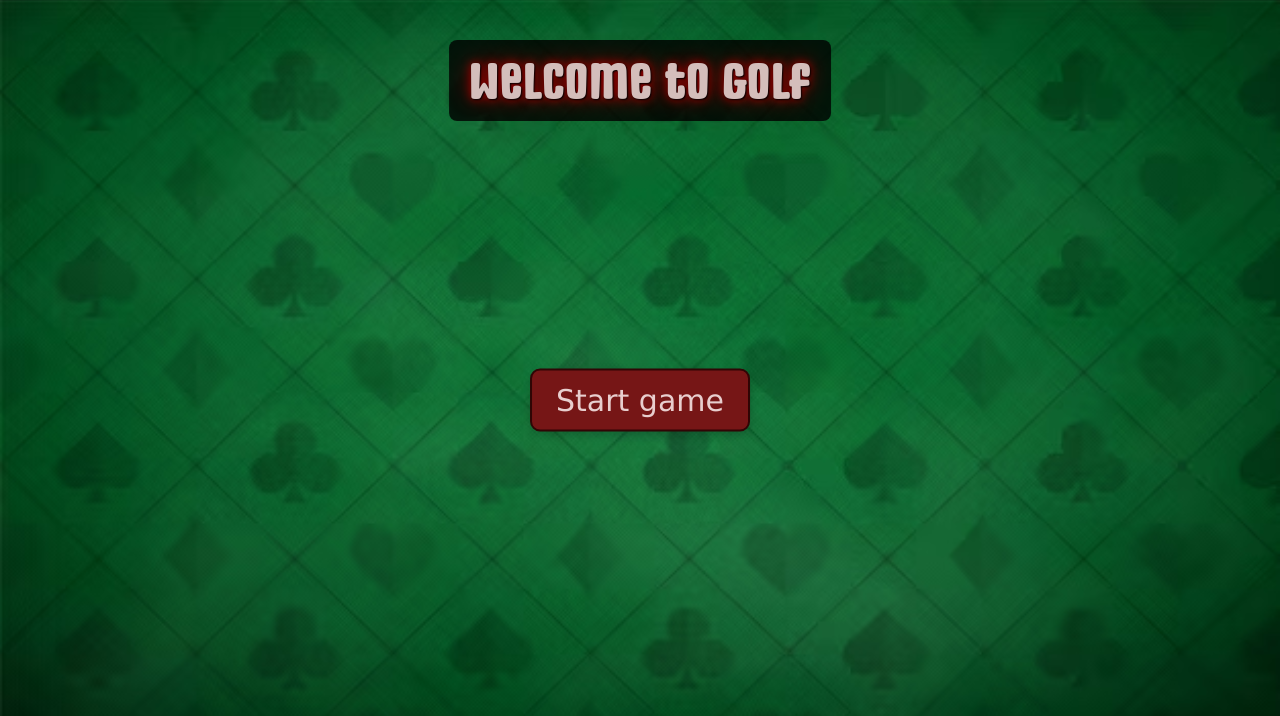
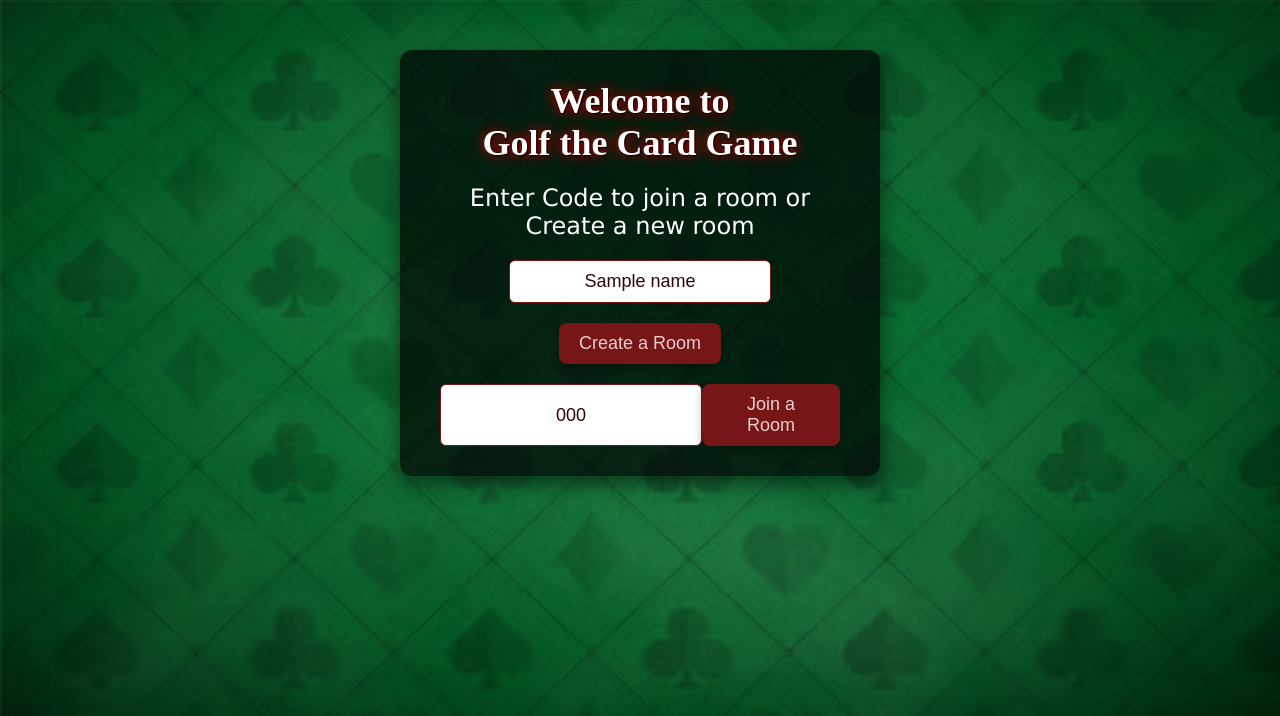
Before and after one commit to HenryN-B/golf, a Flask app: template templates/index.html in a window 1280 px wide. Shown: the top 716 px of the page. Run offline with Flask 3, Linux system fonts and the light colour scheme; the template is opened without the code that fills it: most values are stand-ins (such as "Sample title", 1, 10 or a date in 2020); some libraries are stand-ins or nearby versions.

Commit message:
working on making nodes and stuff

```diff
--- a/app.py
+++ b/app.py
@@ -1,30 +1,228 @@
-from flask import Flask, render_template
-from flask_socketio import SocketIO
-#from game_logic import Game  # Import your Game class
+#need to make it so when join button is clicked all player go to /game
+from flask import Flask, render_template, session, redirect, url_for, request
+from flask_socketio import SocketIO, join_room, leave_room, send
+from game_logic import Game  # Import your Game class
+import random
+from string import ascii_uppercase
+from datetime import timedelta
 
 app = Flask(__name__)
-# socketio = SocketIO(app)
+app.config["SECRET_KEY"]= "henadlksddas[kdry"
+app.config["SESSION_COOKIE_SECURE"] = False
+socketio = SocketIO(app)
 
-# Initialize your game
-#game = Game(num_players=2)  # You can adjust the number of players
+rooms = {}
 
-# Flask routes and SocketIO event handlers
-@app.route('/')
+def generate_unique_code(length):
+    while True:
+        code = ""
+        for _ in range(length):
+            code += random.choice(ascii_uppercase)
+
+        if code not in rooms:
+            break
+    return code
+
+
+
+@app.route('/', methods=['GET'])
 def index():
-    return render_template('index.html')
+    #session.clear()  # Clear session for new user
+    return render_template("index.html")
 
-# @app.route('/game')
-# def game_page():
-#     return render_template('game.html')
 
-# @socketio.on('connect')
-# def handle_connect():
-#     print('A player has connected!')
 
-# @socketio.on('move')
-# def handle_move(data):
-#     # Your move handling code
-#     pass
+@socketio.on("create_room")
+def create_room(data):
+    name = data.get("name")
+    session.permanent = True
+    app.permanent_session_lifetime = timedelta(minutes=30)
+    if not name:
+        socketio.emit("error_message", {"message": "Name is required."}, to=request.sid)
+        return
+
+    room = generate_unique_code(4)
+    rooms[room] = {
+        "creator_id": name,
+        "members": 0,
+        "game": Game(),
+        "game_started": False
+    }
+
+    session["room"] = room
+    session["name"] = name
+
+    join_room(room)
+    rooms[room]["game"].add_player(name)
+    rooms[room]["members"] += 1
+
+    socketio.emit("created_room", {"url": url_for("room")}, to=request.sid)
+
+@socketio.on("join_room")
+def handle_join_room(data):
+    room = data.get("room")
+    name = data.get("name")
+
+    if not name or not room:
+        socketio.emit("error_message", {"message": "Name and room code are required."}, to=request.sid)
+        return
+
+    if room not in rooms:
+        socketio.emit("error_message", {"message": "Room does not exist."}, to=request.sid)
+        return
+
+    if name in rooms[room]["game"].get_player_names():
+        socketio.emit("error_message", {"message": "Name already taken."}, to=request.sid)
+        return
+    session["room"] = room
+    session["name"] = name
+
+
+    join_room(room)
+    rooms[room]["game"].add_player(name)
+    rooms[room]["members"] += 1
+
+    # Update player list for everyone in the room
+    players = rooms[room]["game"].get_player_names()
+    socketio.emit("update_players", {"players": players}, to=room)
+    socketio.emit("redirect_to_room", {"url": "/room"}, to=request.sid)
+
+
+@app.route('/room', methods=['GET'])
+def room():
+    print(session.get("name"))
+    print(session.get("room"))
+    room = session.get("room")
+    name = session.get("name")
+
+
+
+    if not room or not name or room not in rooms or name not in rooms[room]["game"].get_player_names():
+        return redirect(url_for("index"))
+
+    return render_template(
+        "room.html",
+        code=room,
+        players=rooms[room]["game"].get_player_names(),
+        owner=rooms[room]["creator_id"],
+        name=name
+    )
+
+@socketio.on("start_game")
+def start_game():
+    room = session.get("room")
+
+    if not room or room not in rooms:
+        return
+
+    if rooms[room]["game"].number_of_players < 2:
+        socketio.emit("error_message", {"message": "Need at least 2 players to start the game."}, to=request.sid)
+        return
+
+    rooms[room]["game_started"] = True
+
+    # Notify all players in the room to redirect to the game page
+    socketio.emit("redirect_to_game", {"url": "/game"}, to=room)
+
+@app.route("/restore_session", methods=["POST"])
+def restore_session():
+    data = request.json
+    name = data.get("name")
+    room = data.get("room")
+
+    if not name or not room:
+        return {"success": False, "error": "Missing name or room"}
+
+    if room not in rooms or name not in rooms[room]["game"].get_player_names():
+        return {"success": False, "error": "Invalid room or name"}
+
+    session["room"] = room
+    session["name"] = name
+    return {"success": True}
+
+
+
 
 if __name__ == '__main__':
-    app.run(debug=True)
+    socketio.run(app, host='0.0.0.0', port=5000, debug=True)
+
+
+    # @app.route('/', methods=['GET', 'POST'])
+# def index():
+#     session.clear()
+#     if request.method == "POST":
+#         name = request.form.get("name")
+#         code = request.form.get("code")
+#         join = request.form.get("join",False)
+#         create = request.form.get("create",False)
+#         if not name:
+#             return render_template("index.html", error="Enter a name plese", code = code, name = name)
+#         if join != False and not code:
+#             return render_template("index.html", error="Enter a code",code = code, name = name)
+#         room = code
+#         if create != False:
+#             room = generate_unique_code(4)
+#             rooms[room] = {"creator_id": name, "members" : 0, "game" : Game(), "game_started": False }
+#         elif code not in rooms:
+#             return render_template("index.html", error="Room does not egg cist",code = code, name = name)
+#         session["room"] = room
+#         session["name"] = name
+#         if name in rooms[room]["game"].players:
+#             return render_template("index.html", error="Name already taken",code = code, name = name)
+
+
+
+#         return redirect(url_for("room"))
+#     return render_template("index.html")
+
+# @app.route('/room', methods=['GET', 'POST'])
+# def room():
+#     room = session.get("room")
+#     name = session.get("name")
+#     if room is None or session.get("name") is None or room not in rooms or name not in rooms[room]["game"].get_player_names():
+#         return redirect(url_for("index"))
+#     if  rooms[room]["game_started"]:
+#         return redirect(url_for("game"))
+#     if request.method == "POST":
+#         if 'start' in request.form:
+#             print(rooms[room]["game"].number_of_players)
+#             if rooms[room]["game"].number_of_players < 2:
+#                 start = False;
+#                 return render_template(
+#                     "room.html",
+#                     code=room,
+#                     players=rooms[room]["game"].get_player_names(),
+#                     owner=rooms[room]["creator_id"],
+#                     name=name,
+#                     error="Need at least 2 players"
+#                 )
+#             rooms[room]["game_started"] = True
+#             socketio.emit('redirect_to_game', {'url': '/game'}, to=room)
+#             return redirect(url_for("game"))
+
+#     return render_template("room.html", code=room,players=rooms[room]["game"].get_player_names(), owner = rooms[room]["creator_id"], name = name)
+
+# @app.route('/game', methods=['GET', 'POST'])
+# def game():
+#     return render_template("game.html")
+
+# @socketio.on("disconnect")
+# def disconnect():
+#     room = session.get("room")
+#     name = session.get("name")
+#     print(f"{name} disconnected")
+#     # Ensure room and name are defined before proceeding
+#     if not room or not name or room not in rooms:
+#         if name in rooms[room]["game"].get_player_names():
+#             rooms[room]["game"].remove_player(name)
+#             print(rooms[room]["game"].get_player_names())
+#             rooms[room]["members"] -= 1
+#             # Only delete the room if there are no members left
+#             if rooms[room]["members"] <= 0:
+#                 del rooms[room]
+#             else:
+#                 # Notify remaining players about the updated player list
+#                 socketio.emit("update_players", {"players": rooms[room]["game"].players}, to=room)
+#                 leave_room(room)
+#                 session.clear()
+#                 #return redirect("/")
--- a/static/css/main.css
+++ /dev/null
@@ -1,66 +0,0 @@
-
-
-
-@font-face {
-    font-family: 'title_font';
-    src: url('/static/assets/fonts/MightySouly-lxggD.ttf') format('truetype');
-    font-weight: normal;
-    font-style: normal;
-}
-
-body {
-    margin: 0;
-    background-image: url('/static/assets/images/card-background.avif');
-    background-size: cover;
-}
-
-
-.welcome {
-    margin: 0;
-    position: absolute;
-    top: 5%;
-    left: 50%;
-    transform: translateX(-50%);
-    font-size: 50px;
-    font-family: title_font;
-    color: rgb(212, 190, 187);
-    text-align: center;
-    text-shadow: 1px 1px 2px black, 0 0 25px rgb(132, 0, 0), 0 0 10px rgb(176, 0, 0);
-    display: inline-block;
-    background-color: rgba(0, 0, 0, 0.8);
-    padding: 10px 20px;
-    border-radius: 8px;
-    transition: transform 0.3s ease-in-out, color 0.3s ease;
-
-}
-
-
-.start {
-    border-radius: 10px;
-    position: absolute;
-    top: 50%;
-    left: 50%;
-    transform: translate(-50%, -50%);
-    font-size: 30px;
-    font-family: 'Verdana', sans-serif; /* Consider a more modern font */
-
-    background-color: #761616; /* Rich brown base color */
-    border: 2px solid #300505; /* Darker brown for the border */
-    color: #e8cece; /* Light cream text color for better contrast */
-    padding: 12px 24px; /* Add some padding for a better look */
-    text-align: center;
-    cursor: pointer;
-    transition: background-color 0.15s, transform 0.1s, box-shadow 0.15s;
-    box-shadow: 0 4px 10px rgba(0, 0, 0, 0.2); /* Add a shadow for depth */
-}
-
-.start:hover {
-    background-color: #882828; /* Lighter brown for hover effect */
-    box-shadow: 0 6px 12px rgba(0, 0, 0, 0.4); /* Enhanced shadow on hover */
-}
-
-.start:active {
-    transform: translate(-50%, -48%); /* Pressed effect */
-    opacity: 0.9;
-    box-shadow: 0 3px 6px rgba(0, 0, 0, 0.2); /* Reduced shadow on click */
-}
--- /dev/null
+++ b/static/css/style.css
@@ -0,0 +1,118 @@
+body {
+    margin: 0;
+    background-image: url('/static/assets/images/card-background.avif');
+    background-size: cover;
+    font-family: 'Verdana', sans-serif;
+    color: #fff;
+}
+
+
+.contain {
+    display: flex;
+    flex-direction: column;
+    align-items: center;
+    justify-content: center;
+    gap: 20px;
+    background-color: rgba(0, 0, 0, 0.7);
+    padding: 30px 40px;
+    border-radius: 12px;
+    box-shadow: 0 8px 20px rgba(0, 0, 0, 0.5);
+    max-width: 400px;
+    margin: 50px auto;
+}
+
+.welcome {
+    margin-top: 0px;
+    margin-bottom: 0px;
+    font-size: 36px;
+    font-family: title_font;
+    color: #fff;
+    text-align: center;
+    text-shadow: 1px 1px 2px black, 0 0 15px rgb(132, 0, 0), 0 0 8px rgb(176, 0, 0);
+    background-color: transparent;
+}
+
+h3 {
+    font-size: 24px;
+    font-weight: 400;
+    color: #fff;
+    margin: 0;
+    text-align: center;
+}
+
+.input-field {
+    text-align: center;
+    border-radius: 6px;
+    font-size: 18px;
+    padding: 10px 14px;
+    background-color: #fff;
+    border: 1px solid #761616;
+    color: #300505;
+    outline: none;
+    transition: border-color 0.3s, box-shadow 0.3s;
+}
+
+
+
+.join {
+    display: flex;
+    flex-direction: row;
+}
+
+.create {
+    border-radius: 8px;
+    font-size: 18px;
+    background-color: #761616;
+    border: none;
+    color: #e8cece;
+    padding: 10px 20px;
+    cursor: pointer;
+    transition: background-color 0.2s, transform 0.1s, box-shadow 0.2s;
+    box-shadow: 0 4px 8px rgba(0, 0, 0, 0.3);
+}
+
+.create:hover {
+    background-color: #882828;
+    box-shadow: 0 6px 12px rgba(0, 0, 0, 0.4);
+}
+
+.create:active {
+    transform: translateY(3px);
+    opacity: 0.95;
+    box-shadow: 0 3px 6px rgba(0, 0, 0, 0.2);
+}
+
+label {
+    font-size: 16px;
+    color: #e8cece;
+    margin-bottom: 5px;
+}
+
+.in_lobby {
+margin-bottom: 20px;
+color: #fff;
+}
+
+#players-list {
+list-style: none;
+text-align: center;
+padding: 0;
+}
+
+#players-list li {
+margin: 5px 0;
+padding: 5px 10px;
+background-color: #761616;
+color: #fff;
+border-radius: 5px;
+}
+
+.lobby_code {
+margin-top: 20px;
+}
+
+#lobby-code {
+font-weight: bold;
+font-size: 24px;
+color: #f5f5f5;
+}
--- /dev/null
+++ b/templates/base.html
@@ -0,0 +1,20 @@
+<!DOCTYPE html>
+<html lang="en">
+  <head>
+    <meta charset="UTF-8" />
+    <meta name="viewport" content="width=device-width, initial-scale=1.0" />
+    <title>Golf Card Game</title>
+    <link
+      rel="stylesheet"
+      href="{{url_for('static',filename='css/style.css')}}"
+    />
+    <script
+      src="https://cdnjs.cloudflare.com/ajax/libs/socket.io/4.0.1/socket.io.js"
+      integrity="sha512-q/dWJ3kcmjBLU4Qc47E4A9kTB4m3wuTY7vkFJDTZKjTs8jhyGQnaUrxa0Ytd0ssMZhbNua9hE+E7Qv1j+DyZwA=="
+      crossorigin="anonymous"
+    ></script>
+  </head>
+  <body>
+    <div class="content">{% block content %} {% endblock %}</div>
+  </body>
+</html>
--- /dev/null
+++ b/templates/game.html
@@ -0,0 +1,6 @@
+{% extends 'base.html' %} {% block content %}
+<form method="POST">
+  <div class="cards"></div>
+  <div class="cards"></div>
+</form>
+{% endblock %}
--- a/templates/index.html
+++ b/templates/index.html
@@ -1,18 +1,93 @@
-<!DOCTYPE html>
-<html lang="en">
-  <head>
-    <meta charset="UTF-8" />
-    <meta name="viewport" content="width=device-width, initial-scale=1.0" />
-    <link
-      rel="stylesheet"
-      href="{{ url_for('static', filename='css/main.css') }}"
+{% extends 'base.html' %} {% block content %}
+<form method="POST" class="contain">
+  <h2 class="welcome">
+    Welcome to <br />
+    Golf the Card Game
+  </h2>
+
+  <h3>Enter Code to join a room or Create a new room</h3>
+  <div class="name">
+    <input
+      type="text"
+      placeholder="Name"
+      name="name"
+      value="{{name}}"
+      class="input-field"
     />
-    <title>Golf Card Game</title>
-  </head>
-  <body>
-    <div class="text_box">
-      <p class="welcome">Welcome to Golf</p>
-      <button class="start">Start game</button>
-    </div>
-  </body>
-</html>
+  </div>
+  <button type="submit" name="create" class="create">Create a Room</button>
+  <div class="join">
+    <input
+      type="text"
+      placeholder="Room Code"
+      name="code"
+      value="{{code}}"
+      class="input-field"
+    />
+    <button type="submit" name="join" class="create">Join a Room</button>
+  </div>
+
+  {% if error %}
+  <ul>
+    <li>{{error}}</li>
+  </ul>
+  {% endif %}
+</form>
+
+<script src="https://cdn.socket.io/4.7.1/socket.io.min.js"></script>
+<script>
+  const socket = io();
+
+  document
+    .querySelector('[name="create"]')
+    .addEventListener("click", (event) => {
+      event.preventDefault();
+      const name = document.querySelector('[name="name"]').value;
+
+      if (!name) {
+        alert("Please enter your name!");
+        return;
+      }
+
+      socket.emit("create_room", { name });
+    });
+
+  document.querySelector('[name="join"]').addEventListener("click", (event) => {
+    event.preventDefault();
+    const name = document.querySelector('[name="name"]').value;
+    const room = document.querySelector('[name="code"]').value;
+
+    if (!name) {
+      alert("Please enter your name!");
+      return;
+    }
+
+    if (!room) {
+      alert("Please enter room code!");
+      return;
+    }
+
+    socket.emit("join_room", { name, room });
+  });
+
+  // Handle redirections
+  socket.emit("create_room", { name: "playerName" }, (response) => {
+    if (response.url) {
+      localStorage.setItem("name", "playerName");
+      localStorage.setItem("room", response.room);
+      window.location.href = response.url;
+    } else {
+      console.error(response.error);
+    }
+  });
+
+  socket.on("error_message", (data) => {
+    alert(data.message);
+  });
+
+  window.addEventListener("beforeunload", () => {
+    localStorage.removeItem("name");
+    localStorage.removeItem("room");
+  });
+</script>
+{% endblock %}
```
Also changed, not shown: game_logic.py (+48 -4 lines), templates/room.html (added, +85 -0 lines).
